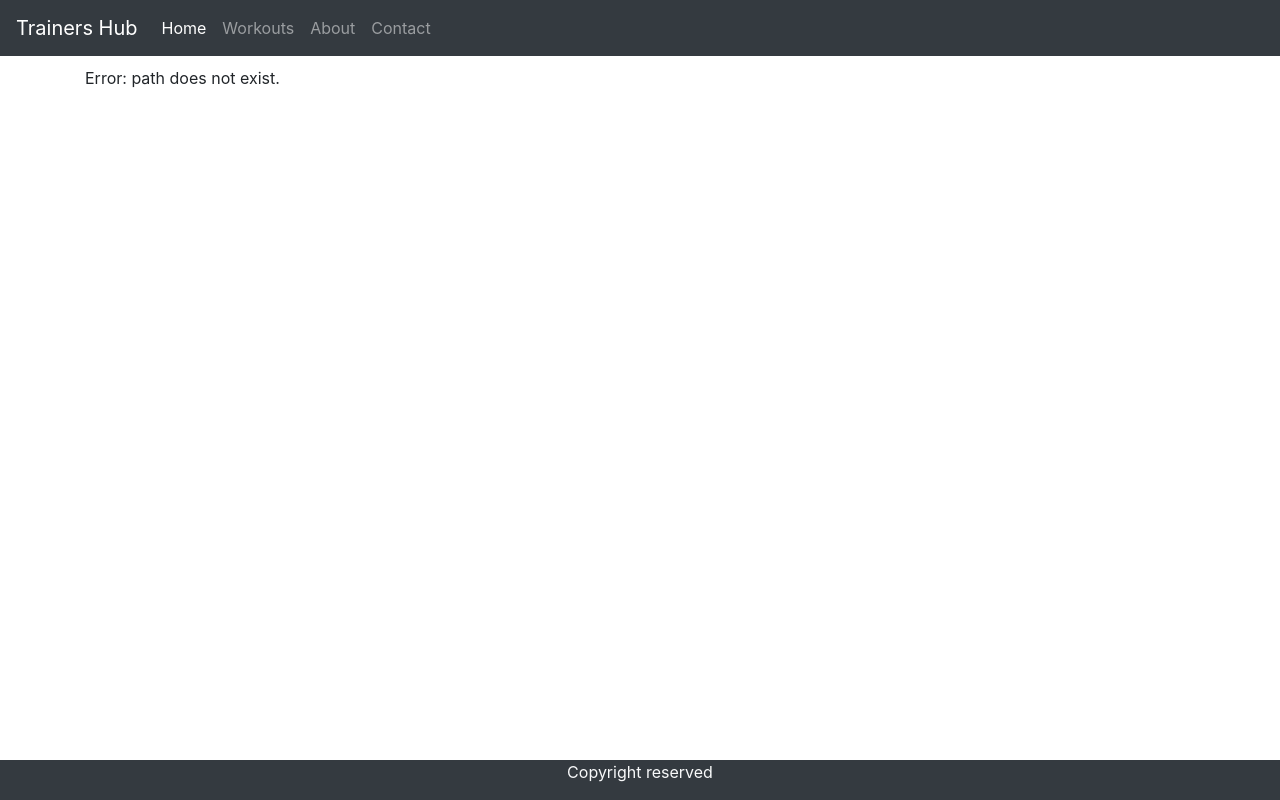
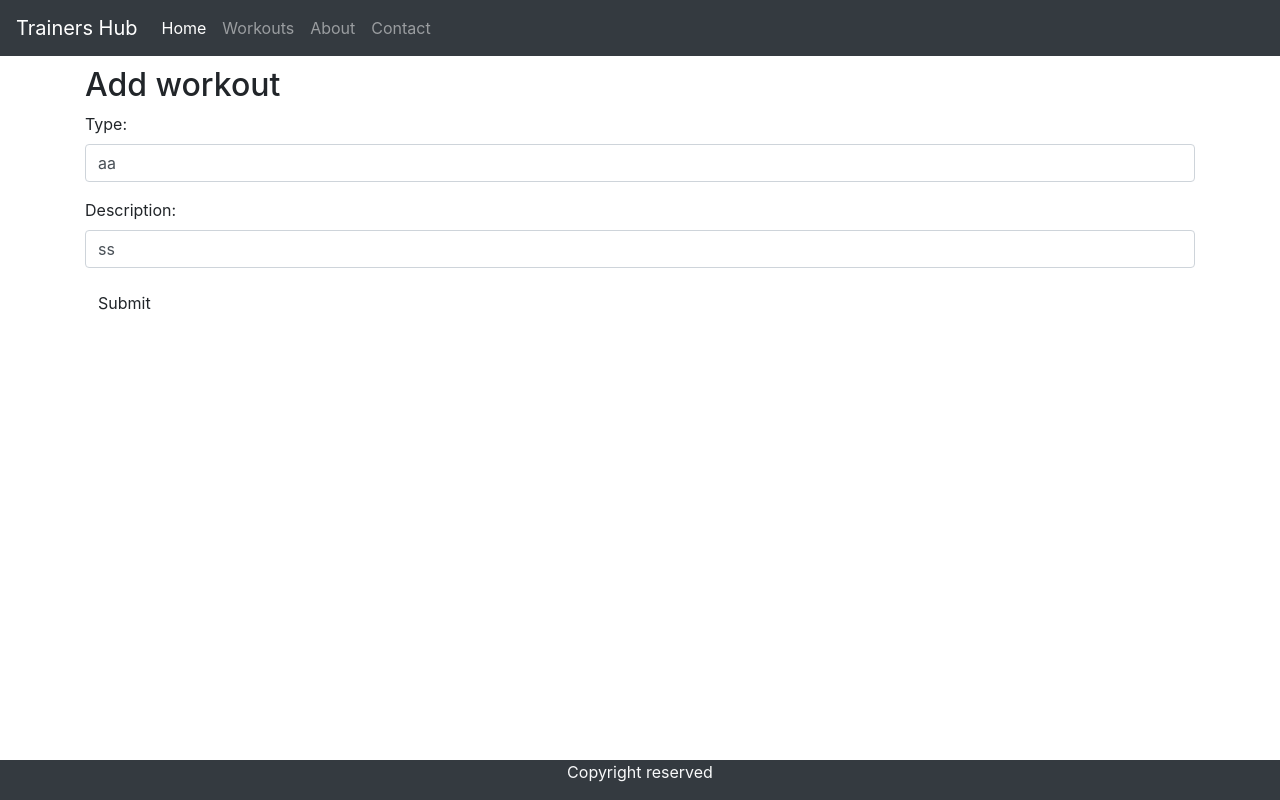
Before and after one commit to sundarkurs/Project.TrainersHub, a React (Create React App) app in the folder trainers-hub-frontend/: page /addworkout in a window 1280 px wide. Built offline with nearby package versions, Linux system fonts and the light colour scheme.

Commit message:
add workout

```diff
--- a/trainers-hub-frontend/src/components/RouteDefinition.js
+++ b/trainers-hub-frontend/src/components/RouteDefinition.js
@@ -5,7 +5,8 @@ import Home from "../components/Home"
 import Contact from "../components/Contact"
 import About from "../components/About"
 import Error from "../components/Error"
-import Workouts from "../components/Workouts"
+import Workouts from "../components/workouts/Workouts"
+import AddWorkout from "../components/workouts/AddWorkout"
 
 const RouteDefinition = () => {
     return(
@@ -14,6 +15,7 @@ const RouteDefinition = () => {
             <Route path="/contact" component={Contact} />
             <Route path="/about" component={About} />
             <Route path="/workouts" component={Workouts} />
+            <Route path="/addworkout" component={AddWorkout} />
             <Route component={Error} />
         </Switch>
     );
--- /dev/null
+++ b/trainers-hub-frontend/src/components/workouts/AddWorkout.jsx
@@ -0,0 +1,88 @@
+import React, { Component } from "react";
+import InputField from './InputField';
+
+class AddWorkout extends React.Component {
+
+    constructor() {
+        super();
+
+        this.state = (
+            { workout: { type: 'aa', description : 'ss'}}
+        );
+
+        this.handleChange = this.handleChange.bind(this);
+        this.handleSubmit = this.handleSubmit.bind(this);
+    }
+
+    handleChange(event) {
+        var work = this.state.workout;
+
+        if(event.target.name == "type"){
+            work.type = event.target.value
+        }
+        if(event.target.name == "description"){
+            work.description = event.target.value
+        }
+        this.setState({workout: work});
+    }
+
+    handleSubmit(event) {
+        event.preventDefault();
+        debugger;
+        const data = new FormData(event.target);
+
+        console.log(this.state.workout)
+
+
+        fetch('http://api.trainershub.com/api/workouts', {
+            method: 'POST',
+            headers: {
+                'Accept': 'application/json',
+                'Content-Type': 'application/json'
+            },
+            body: JSON.stringify(this.state.workout)
+        })
+        .then(data => {
+            if(data.status == 200){
+                alert("Workout added successfully.")
+            }
+        });
+    }
+
+    componentWillMount() {
+    }
+
+    render(){
+
+
+        return (
+            <div>
+                <div className="page-header">
+                    <h2>Add workout</h2>
+                </div>
+
+                <form onSubmit={this.handleSubmit}>
+
+                    <div className="form-group">
+                        <label>Type:</label>
+                        <input type="text" name="type" className="form-control" value={this.state.workout.type }
+                        onChange={this.handleChange}/>
+                    </div>
+
+                    <div className="form-group">
+                        <label>Description:</label>
+                        <input type="text" name="description" className="form-control" value={this.state.workout.description }
+                        onChange={this.handleChange}/>
+                    </div>
+
+                    <button type="submit" className="btn btn-default">Submit</button>
+                </form>
+            </div>
+          );
+    }
+};
+
+export default AddWorkout;
+
+// TODO
+// https://www.codementor.io/blizzerand/building-forms-using-react-everything-you-need-to-know-iz3eyoq4y
--- /dev/null
+++ b/trainers-hub-frontend/src/components/workouts/InputField.jsx
@@ -0,0 +1,21 @@
+import React, { Component } from 'react';
+
+class InputField extends Component {
+    render() {
+    let {
+        onChange,//required
+        value,//required
+        message,//required
+        title,//custom prop
+        type="text"//custom prop
+    }=this.props;
+    return (
+        <div className="form-group">
+            <label>{title}:</label>
+            <input type={type} className="form-control"/>
+            {message && <span>{ message }</span>}
+        </div>
+    );
+  }
+}
+export default InputField;
--- a/trainers-hub-frontend/src/components/Workouts.jsx
+++ b/trainers-hub-frontend/src/components/workouts/Workouts.jsx
@@ -1,5 +1,8 @@
 import React, { Component } from "react";
-import WorkoutItem from "../components/WorkoutItem"
+import WorkoutItem from "./WorkoutItem"
+import AddWorkout from "./AddWorkout"
+
+import { Route, Switch } from 'react-router-dom';
 
 class Workouts extends React.Component {
 
@@ -55,12 +58,14 @@ class Workouts extends React.Component {
 
         return (
             <div>
+                {/* <Route path='/workouts/add' component={ AddWorkout } /> */}
                 <div className="page-header">
                     <h2>Workouts</h2>
                 </div>
 
                 <div className="">
-                    <button type="button" class="btn btn-primary">Add new workout</button>
+                    {/* <a href="/workouts/add">Add workout</a> */}
+                    <a href="/addworkout">Add workout</a>
                 </div>
 
                 <div className="card-columns">
```
Also changed, not shown: trainers-hub-frontend/src/components/workouts/WorkoutItem.jsx (renamed from trainers-hub-frontend/src/components/WorkoutItem.jsx).
